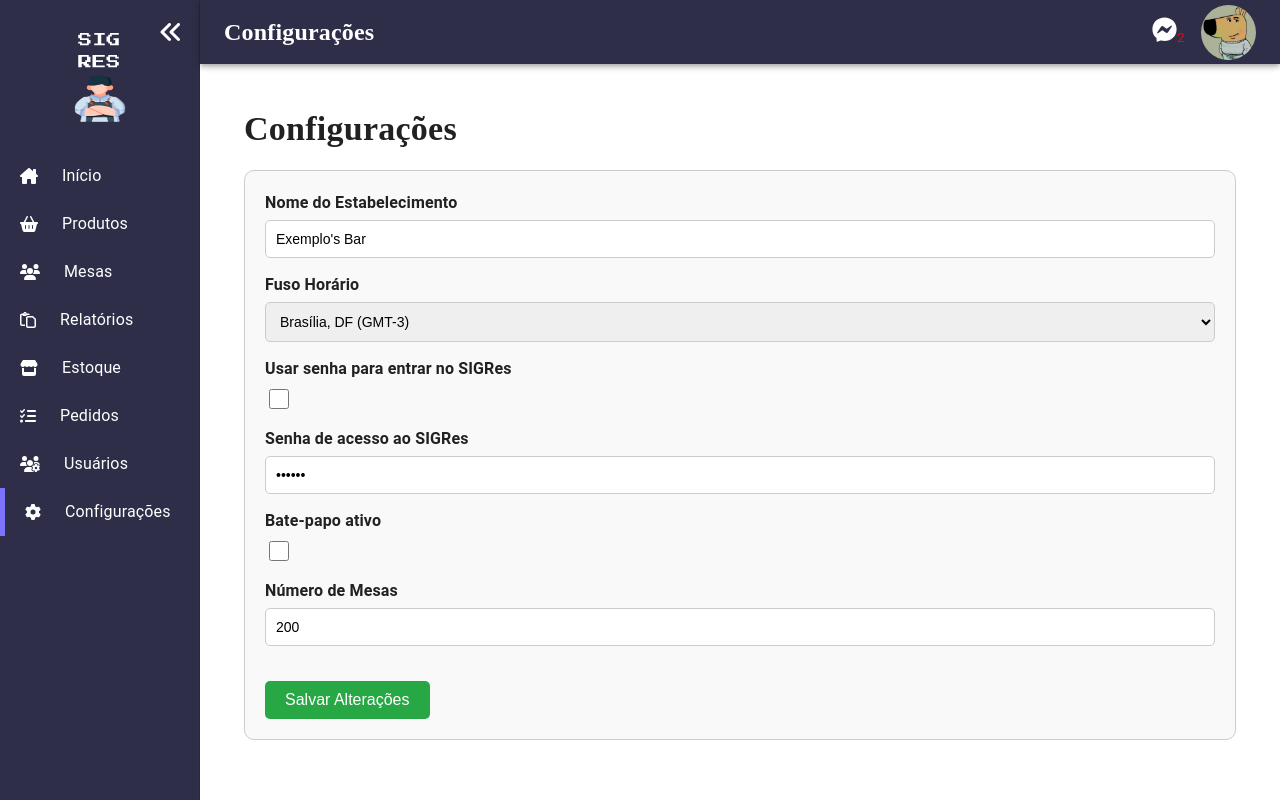
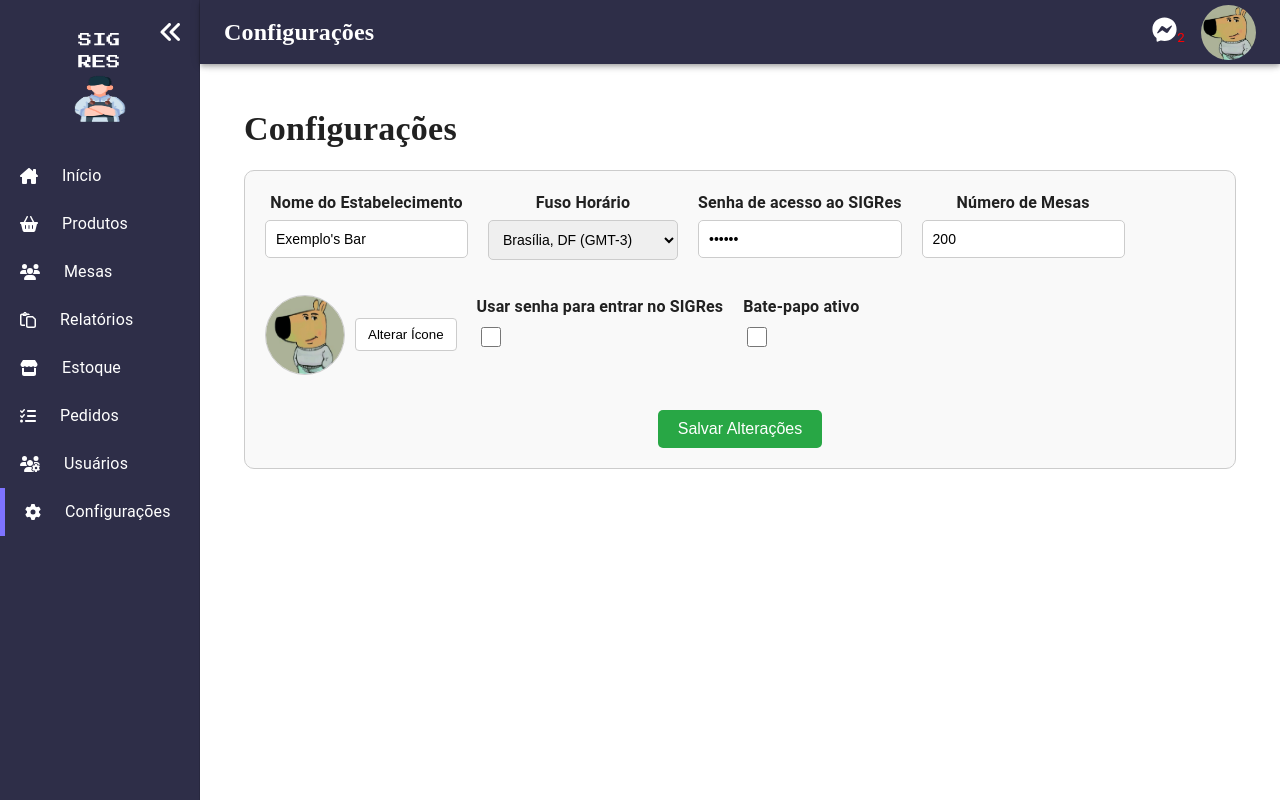
Before and after one commit to Dags0n/sigres, a React (Create React App) app: page /settings in a window 1280 px wide. Built offline with nearby package versions, Linux system fonts and the light colour scheme.

Commit message:
feat: adiciona foto de perfil na página de configurações

```diff
--- a/src/pages/settings/Settings.css
+++ b/src/pages/settings/Settings.css
@@ -12,6 +12,13 @@ h1 {
     border: 1px solid #ccc;
     border-radius: 10px;
     background-color: #f9f9f9;
+    text-align: center;
+}
+
+.flexx {
+    display: flex;
+    flex-wrap: wrap;
+    gap: 20px;
 }
 
 .configuracoes-row {
--- a/src/pages/settings/Settings.jsx
+++ b/src/pages/settings/Settings.jsx
@@ -1,6 +1,7 @@
 import React, { useState } from "react";
 import "./Settings.css";
 import { Typography } from "@mui/material";
+import CaraTranquilo from '../../assets/cara-tranquilo.png';
 
 const Settings = () => {
     const [showNotification, setShowNotification] = useState(false);
@@ -26,6 +27,7 @@ const Settings = () => {
                 Configurações
             </Typography>
             <div className="configuracoes-box">
+                <div className="flexx">
                     <div className="configuracoes-row">
                         <label>Nome do Estabelecimento</label>
                         <input type="text" defaultValue="Exemplo's Bar" className="configuracoes-input" />
@@ -39,20 +41,31 @@ const Settings = () => {
                         </select>
                     </div>
                     <div className="configuracoes-row">
+                        <label>Senha de acesso ao SIGRes</label>
+                        <input type="password" defaultValue="******" className="configuracoes-input" />
+                    </div>
+                    <div className="configuracoes-row">
+                        <label>Número de Mesas</label>
+                        <input type="number" defaultValue="200" className="configuracoes-input" />
+                    </div>
+                    <div className="form-group avatar-section">
+                        <img
+                            src={CaraTranquilo}
+                            alt="Avatar"
+                            className="avatar-icon"
+                        />
+                        <button type="button" className="alterar-icone-button">
+                            Alterar Ícone
+                        </button>
+                    </div>
+                    <div className="configuracoes-row">
                         <label>Usar senha para entrar no SIGRes</label>
                         <input type="checkbox" className="configuracoes-checkbox" />
-                </div>
-                <div className="configuracoes-row">
-                    <label>Senha de acesso ao SIGRes</label>
-                    <input type="password" defaultValue="******" className="configuracoes-input" />
                     </div>
                     <div className="configuracoes-row">
                         <label>Bate-papo ativo</label>
                         <input type="checkbox" className="configuracoes-checkbox" />
                     </div>
-                <div className="configuracoes-row">
-                    <label>Número de Mesas</label>
-                    <input type="number" defaultValue="200" className="configuracoes-input" />
                 </div>
                 <button id="configuracoes-button" className="configuracoes-button" onClick={handleConfirm}>Salvar Alterações</button>
             </div>
```
Lines whose indentation alone changed are shown as unchanged.
